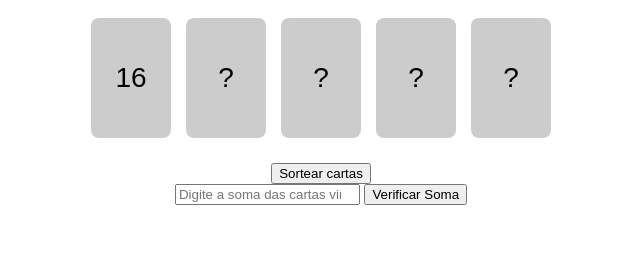
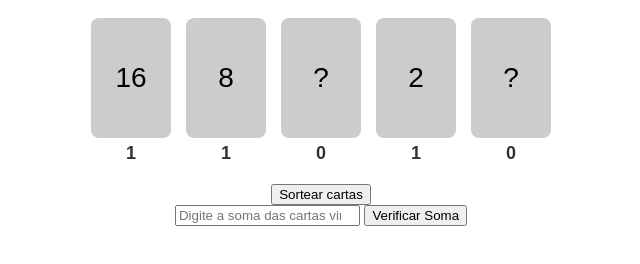
Before and after one commit to Kleberabrn/Bin-Cards, a plain HTML site: page index.html in a window 1280 px wide. Shown: the part 80-344 px from the top of the page, without its empty margins (319-959 px from the left). Drawn offline with Linux system fonts and the light colour scheme.

Commit message:
index.html

```diff
--- a/index.html
+++ b/index.html
@@ -3,31 +3,44 @@
 <head>
     <meta charset="UTF-8">
     <meta name="viewport" content="width=device-width, initial-scale=1.0">
-    <title>Jogo das Cartas</title>
+    <title>Jogo de Cartas</title>
     <link rel="stylesheet" href="styles.css">
 </head>
 <body>
-
     <h1>Jogo das Cartas</h1>
 
     <div id="cards-container">
-        <div class="card" id="card1">?</div>
-        <div class="card" id="card2">?</div>
-        <div class="card" id="card3">?</div>
-        <div class="card" id="card4">?</div>
-        <div class="card" id="card5">?</div>
+        <div class="card-wrapper">
+            <div class="card" id="card1" onclick="flipCard(1)">?</div>
+            <div class="binary-digit" id="binary1">0</div>
+        </div>
+        <div class="card-wrapper">
+            <div class="card" id="card2" onclick="flipCard(2)">?</div>
+            <div class="binary-digit" id="binary2">0</div>
+        </div>
+        <div class="card-wrapper">
+            <div class="card" id="card3" onclick="flipCard(3)">?</div>
+            <div class="binary-digit" id="binary3">0</div>
+        </div>
+        <div class="card-wrapper">
+            <div class="card" id="card4" onclick="flipCard(4)">?</div>
+            <div class="binary-digit" id="binary4">0</div>
+        </div>
+        <div class="card-wrapper">
+            <div class="card" id="card5" onclick="flipCard(5)">?</div>
+            <div class="binary-digit" id="binary5">0</div>
+        </div>
     </div>
 
-    <button onclick="sortear()">Sortear cartas</button>
+    <button onclick="shuffleCards()">Sortear cartas</button>
 
     <div id="sum-container">
         <input type="number" id="sum-input" placeholder="Digite a soma das cartas viradas">
-        <button onclick="verificar()">Verificar Soma</button>
+        <button onclick="checkSum()">Verificar Soma</button>
     </div>
 
-    <p id="resultado"></p>
+    <p id="result"></p>
 
     <script src="script.js"></script>
-
 </body>
 </html>
```
